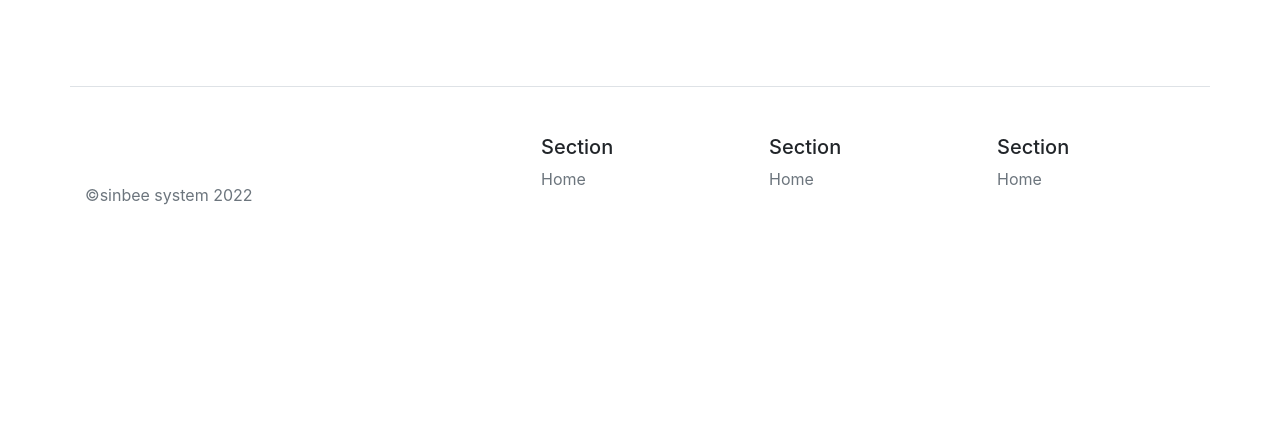
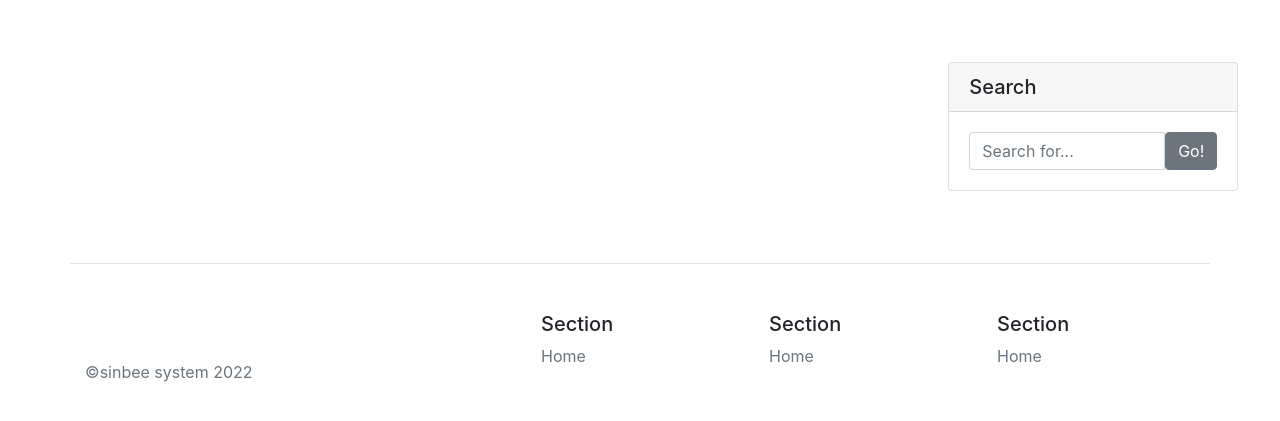
Before and after one commit to shindle69/fortune_project, a Django app: template fortune_board/templates/fortune_board/post_list.html in a window 1280 px wide. Shown: the part 253-674 px from the top of the page. Run offline with Django 3.2, Linux system fonts and the light colour scheme; the template is opened without the code that fills it, so the values that code supplies are empty; some libraries are stand-ins or nearby versions.

Commit message:
search function 1

```diff
--- a/fortune_board/templates/fortune_board/post_list.html
+++ b/fortune_board/templates/fortune_board/post_list.html
@@ -86,6 +86,20 @@
                     </ul>
                 </div>
             </div>
+
+            <!--Search Widget-->
+            <div class="card my-4">
+                <h5 class="card-header">Search</h5>
+                <div class="card-body">
+                    <div class="input-group">
+                        <input type="text" class="form-control" placeholder="Search for..." id="search-input">
+                        <span class="input-group-btn">
+                            <button class="btn btn-secondary" type="button" onclick="searchPost();">Go!</button>
+                        </span>
+                    </div>
+
+                </div>
+            </div>
         </div>
     </div>
 </div>
@@ -115,4 +129,23 @@
 
     </ul>
 {% endif %}
+
+<script>
+    function searchPost() {
+        let searchValue = document.getElementById('search-input').value.trim();
+        if (searchValue.length > 1) {
+            location.href = "/fortune_board/search/" + searchValue + "/";
+        } else {
+            alert('검색어(' + searchValue + ')가 너무 짧습니다.');
+        }
+    };
+
+    document.getElementById('search-input').addEventListener('keyup',function(event)
+    {
+        if(event.key == 'Enter'){
+            searchPost();
+        }
+    });
+</script>
+
 {% endblock content %}>
--- a/fortune_board/urls.py
+++ b/fortune_board/urls.py
@@ -4,6 +4,8 @@ from . import views
 app_name = "fortune_board"
 
 urlpatterns = [
+
+    path('search/<str:q>/', views.PostSearch.as_view()),
     path('tag/<str:slug>/', views.tag_page),
     path('category/<str:slug>/', views.category_page),
     path('', views.PostList.as_view(), name="post_list"),
```
Also changed, not shown: fortune_board/views.py (+17 -0 lines).
